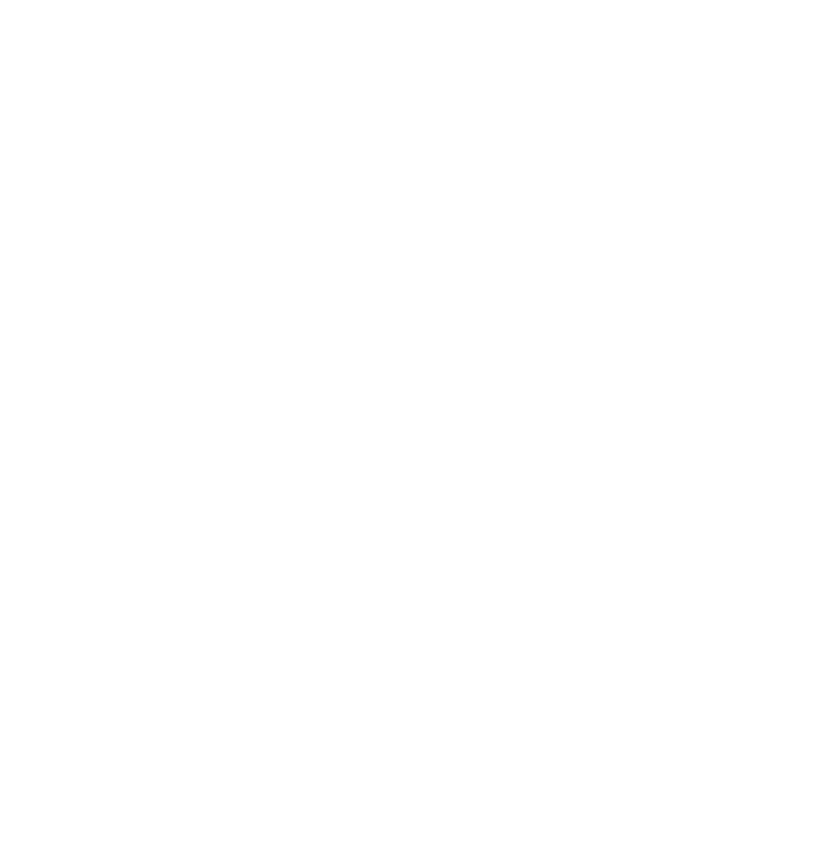
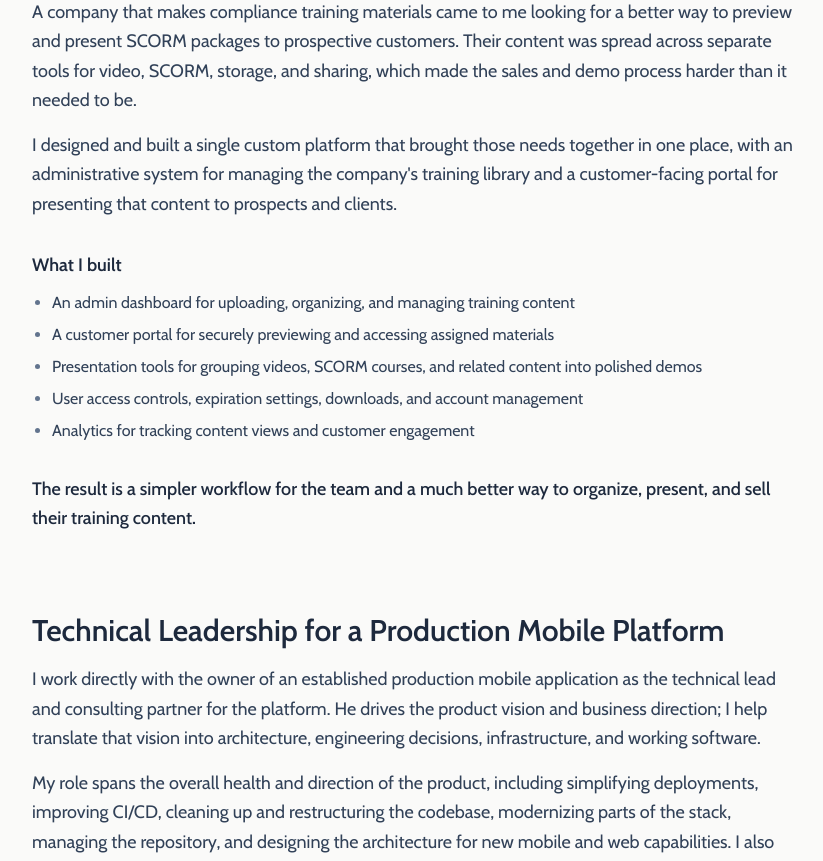
Before and after one commit to bobbythree/new-website, a React (Vite) app: page / in a window 1280 px wide. Shown: the part 1920-2781 px from the top of the page, without its empty margins (56-879 px from the left). Before the commit the page ends 1550 px from the top, so only its background shows below. Built offline with nearby package versions, Linux system fonts and the light colour scheme.

Commit message:
added 2 featured work entries

```diff
--- /dev/null
+++ b/src/components/FeaturedWork.tsx
@@ -0,0 +1,124 @@
+export default function FeaturedWork() {
+  return (
+    <section className="mx-auto w-full max-w-6xl px-6 py-24 text-slate-800">
+      <h2 className="text-4xl font-semibold md:text-5xl">
+        Featured Work
+      </h2>
+
+      <div className="mt-10 max-w-3xl">
+        <h3 className="text-2xl font-semibold md:text-3xl">
+          Content Management and Delivery Platform
+        </h3>
+
+        <p className="mt-4 text-lg leading-relaxed text-slate-700">
+          A company that makes compliance training materials came to me looking
+          for a better way to preview and present SCORM packages to prospective
+          customers. Their content was spread across separate tools for video,
+          SCORM, storage, and sharing, which made the sales and demo process
+          harder than it needed to be.
+        </p>
+
+        <p className="mt-4 text-lg leading-relaxed text-slate-700">
+          I designed and built a single custom platform that brought those needs
+          together in one place, with an administrative system for managing the
+          company's training library and a customer-facing portal for presenting
+          that content to prospects and clients.
+        </p>
+
+        <h4 className="mt-8 text-lg font-semibold">
+          What I built
+        </h4>
+
+        <ul className="mt-3 list-disc space-y-2 pl-5 text-slate-700 marker:text-slate-500">
+          <li>
+            An admin dashboard for uploading, organizing, and managing training
+            content
+          </li>
+          <li>
+            A customer portal for securely previewing and accessing assigned
+            materials
+          </li>
+          <li>
+            Presentation tools for grouping videos, SCORM courses, and related
+            content into polished demos
+          </li>
+          <li>
+            User access controls, expiration settings, downloads, and account
+            management
+          </li>
+          <li>
+            Analytics for tracking content views and customer engagement
+          </li>
+        </ul>
+
+        <p className="mt-8 text-lg font-medium leading-relaxed">
+          The result is a simpler workflow for the team and a much better way
+          to organize, present, and sell their training content.
+        </p>
+      </div>
+
+      <div className="mt-20 max-w-3xl">
+        <h3 className="text-2xl font-semibold md:text-3xl">
+          Technical Leadership for a Production Mobile Platform
+        </h3>
+
+        <p className="mt-4 text-lg leading-relaxed text-slate-700">
+          I work directly with the owner of an established production mobile
+          application as the technical lead and consulting partner for the
+          platform. He drives the product vision and business direction; I help
+          translate that vision into architecture, engineering decisions,
+          infrastructure, and working software.
+        </p>
+
+        <p className="mt-4 text-lg leading-relaxed text-slate-700">
+          My role spans the overall health and direction of the product,
+          including simplifying deployments, improving CI/CD, cleaning up and
+          restructuring the codebase, modernizing parts of the stack, managing
+          the repository, and designing the architecture for new mobile and web
+          capabilities. I also contribute production code across the
+          application and backend.
+        </p>
+
+        <h4 className="mt-8 text-lg font-semibold">
+          Current work
+        </h4>
+
+        <ul className="mt-3 list-disc space-y-2 pl-5 text-slate-700 marker:text-slate-500">
+          <li>
+            Improving application architecture and cleaning up a complex
+            existing codebase
+          </li>
+          <li>
+            Managing the repository, branching strategy, and technical
+            direction of the project
+          </li>
+          <li>
+            Improving build, release, deployment, and CI/CD workflows
+          </li>
+          <li>
+            Rebuilding search so users can more reliably find relevant
+            facilities and services
+          </li>
+          <li>
+            Advising on AI integration for handling customer queries and
+            connecting users with appropriate resources
+          </li>
+          <li>
+            Designing the architecture for an agency portal that allows
+            organizations to manage multiple facilities
+          </li>
+          <li>
+            Contributing production code across the mobile application,
+            backend, and supporting web functionality
+          </li>
+        </ul>
+
+        <p className="mt-8 text-lg font-medium leading-relaxed">
+          The work is helping move the product toward a cleaner architecture, a
+          more dependable release process, and a stronger technical foundation
+          for future growth.
+        </p>
+      </div>
+    </section>
+  )
+}
--- a/src/pages/HomePage.tsx
+++ b/src/pages/HomePage.tsx
@@ -1,18 +1,24 @@
+import FeaturedWork from "../components/FeaturedWork";
 import HomepageHero from "../components/HomepageHero";
 import ServicesCard from "../components/ServicesCard";
-import { webApps, businessSystems, modernization, consulting } from "../data/services";
+import {
+  webApps,
+  businessSystems,
+  modernization,
+  consulting,
+} from "../data/services";
 
 export default function HomePage() {
   return (
-    <div className="flex flex-col items-center justify-center bg-stone-50">
+    <div className="flex flex-col items-center bg-stone-50">
       <HomepageHero />
 
-      <div className="mt-25 w-[80vw] max-w-375">
+      <div className="mt-25 w-full max-w-6xl px-6">
         <h2 className="text-4xl font-semibold text-slate-800 md:text-5xl">
           Services
         </h2>
 
-        <div className="mt-10 grid gap-6 md:grid-cols-2 xl:grid-cols-4">
+        <div className="mt-10 grid gap-8 md:grid-cols-2">
           <ServicesCard
             title={webApps.title}
             items={webApps.items}
@@ -34,6 +40,10 @@
           />
         </div>
       </div>
+
+      <div className="w-full mt-25">
+        <FeaturedWork />
+      </div>
     </div>
-  )
+  );
 }
```
